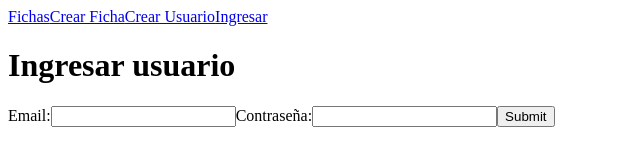
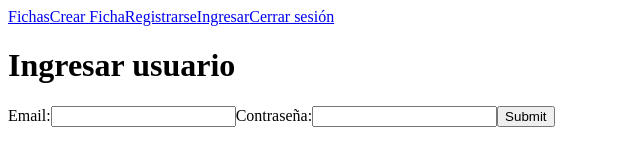
Before and after one commit to SimonErrazuriz/04-Biblionotas-v1, an Angular app in the folder fichas-front/: page / in a window 1280 px wide. Shown: the top 160 px of the page, without its empty margins (0-640 px from the left). Built offline with nearby package versions, Linux system fonts and the light colour scheme; what @ckeditor/ckeditor5-angular would draw is missing.

Commit message:
feat: crear cerrar sesión

```diff
--- a/fichas-front/src/app/app.component.html
+++ b/fichas-front/src/app/app.component.html
@@ -1,8 +1,9 @@
 <nav>
     <a [routerLink]="['/fichas']">Fichas</a>
     <a [routerLink]="['/crear-ficha']">Crear Ficha</a>
-    <a [routerLink]="['/crear-usuario']">Crear Usuario</a>
+    <a [routerLink]="['/crear-usuario']">Registrarse</a>
     <a [routerLink]="['/ingresar']">Ingresar</a>
+    <a (click)="logOut()" [routerLink]="['/ingresar']">Cerrar sesión</a>
 </nav>
 
 <router-outlet>
--- a/fichas-front/src/app/app.component.ts
+++ b/fichas-front/src/app/app.component.ts
@@ -1,10 +1,17 @@
 import { Component } from '@angular/core';
-
+import { UsuariosService } from './services/usuarios.service';
 @Component({
   selector: 'app-root',
   templateUrl: './app.component.html',
-  styleUrls: ['./app.component.css']
+  styleUrls: ['./app.component.css'],
+  providers: [UsuariosService],
 })
 export class AppComponent {
-  title = 'fichas-front';
+
+  constructor(
+    private usuariosService: UsuariosService) { }
+
+  logOut() {
+    this.usuariosService.logOut();
+  }
 }
--- a/fichas-front/src/app/services/usuarios.service.ts
+++ b/fichas-front/src/app/services/usuarios.service.ts
@@ -18,4 +18,7 @@ export class UsuariosService {
   getToken() {
     return localStorage.getItem('token');
   }
+  logOut() {
+    localStorage.removeItem('token');
+  }
 }
```
